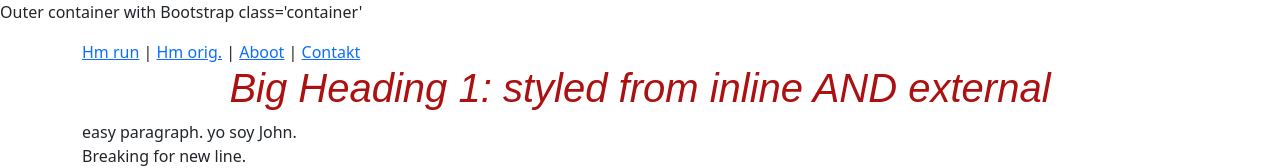
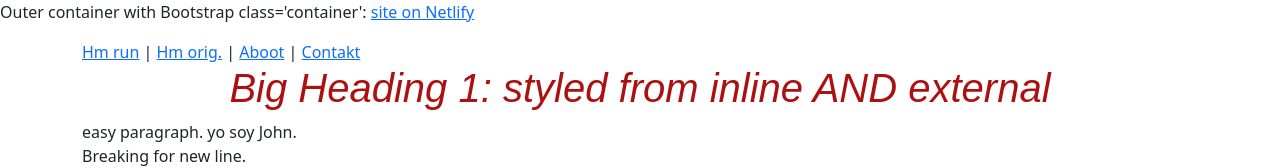
Before and after one commit to jyuill/html-basics, a plain HTML site: page index.html in a window 1280 px wide. Shown: the top 168 px of the page. Drawn offline with nearby package versions, Linux system fonts and the light colour scheme.

Commit message:
added link to netlify site

```diff
--- a/index.html
+++ b/index.html
@@ -13,7 +13,10 @@
     </head>
     <body>
         <!-- set outer container using bootstrap class -->
-        <p>Outer container with Bootstrap class='container'</p>
+        <p>Outer container with Bootstrap class='container':
+            <a href="https://symphonious-starlight-c8fafc.netlify.app/">
+                site on Netlify
+            </a></p>
         <div id="outer" class="container">
         <div id="nav">
             <a href="index.html">Hm run</a> |
```
